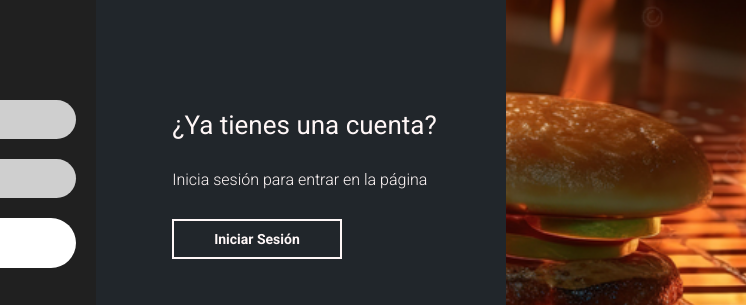
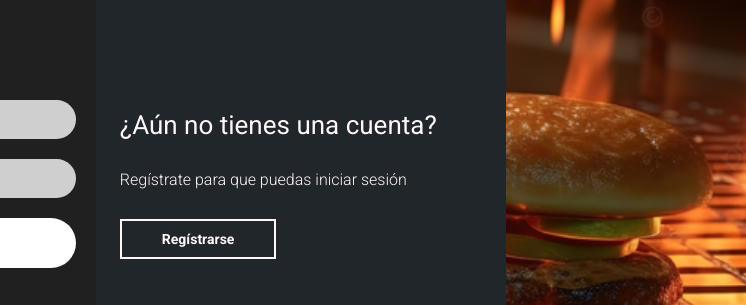
Before and after one commit to Teneze/BuenSaborPimienta, a plain HTML site: page HU-2) Login/Login.html in a window 1280 px wide. Shown: the part 204-509 px from the top of the page, 534-1280 px from the left. Drawn offline with Linux system fonts and the light colour scheme.

Commit message:
Update Login.html

```diff
--- a/HU-2) Login/Login.html
+++ b/HU-2) Login/Login.html
@@ -6,7 +6,7 @@
     <title>Login y Register</title>
     <link rel="icon" href="chile.png">
     <link href="https://fonts.googleapis.com/css2?family=Roboto:ital,wght@0,100;0,300;0,400;0,500;0,700;0,900;1,100;1,300;1,400;1,500;1,700;1,900&display=swap" rel="stylesheet">
-    <link rel="stylesheet" href="style_login.css">
+    <link rel="stylesheet" href="/Login-Register/style_login.css">
 </head>
 <body>
         <header class="header"> <!-- Menu de navegacion, logo, redes sociales -->
@@ -31,17 +31,17 @@
 
             <div class="contenedor__todo">
                 <div class="caja__trasera">
+
+                    <div class="caja__trasera-login">
+                        <h3>¿Ya tienes una cuenta?</h3>
+                        <p>Inicia sesión para entrar en la página</p>
+                        <button id="btn__iniciar-sesion">Iniciar Sesión</button>
+                    </div>
                     <div class="caja__trasera-register">
                         <h3>¿Aún no tienes una cuenta?</h3>
                         <p>Regístrate para que puedas iniciar sesión</p>
                         <button id="btn__registrarse">Regístrarse</button>
                     </div>
-                    <div class="caja__trasera-login">
-                        <h3>¿Ya tienes una cuenta?</h3>
-                        <p>Inicia sesión para entrar en la página</p>
-                        <button id="btn__iniciar-sesion">Iniciar Sesión</button>
-                    </div>
-
                 </div>
 
                 <!--Formulario de Login y registro-->
```
